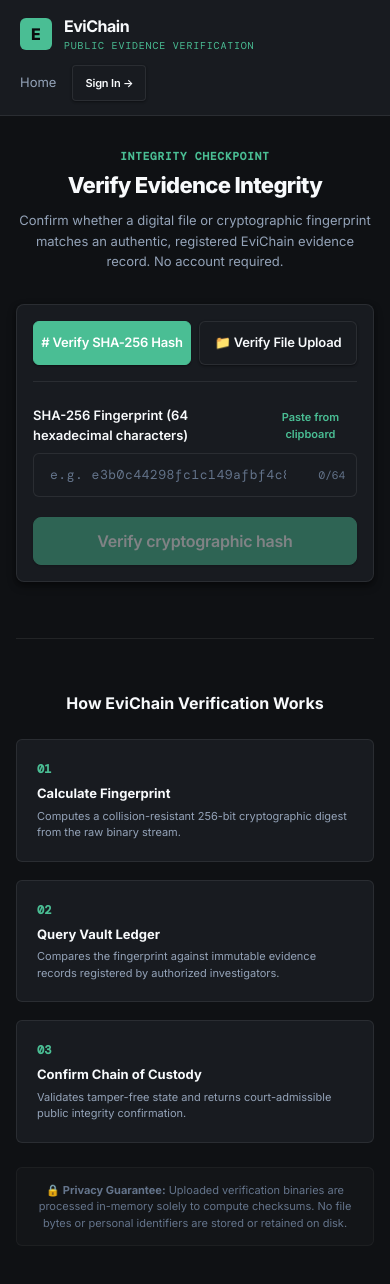
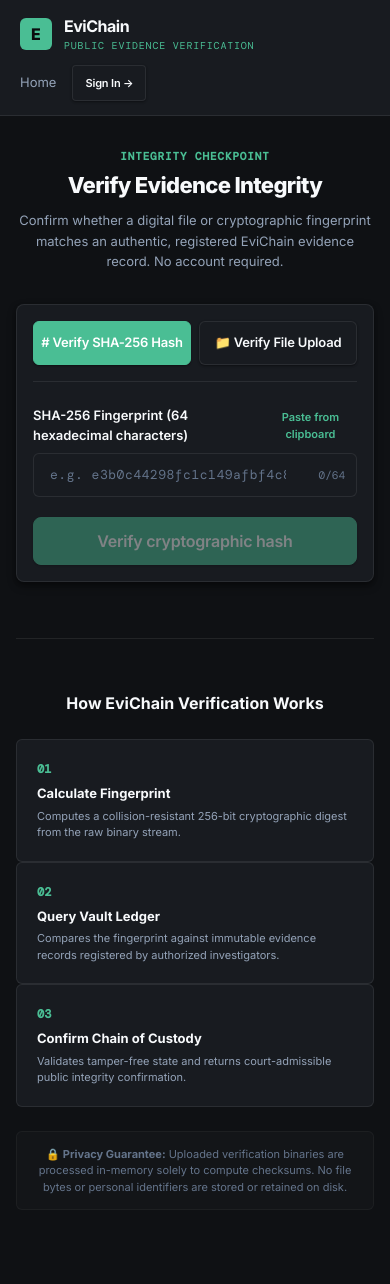
Before and after one commit to ROhitg-upta/EviChain-H, a Next.js app: page /verify in a window 390 px wide. Shown: the top 1284 px of the page. Built offline with nearby package versions, Linux system fonts and the light colour scheme; no server answers.

Commit message:
fix(ui): responsive 3-step grid on verify page to eliminate mobile crowding

```diff
--- a/app/verify/page.tsx
+++ b/app/verify/page.tsx
@@ -439,7 +439,7 @@
           <h3 style={{ textAlign: "center", fontSize: "var(--text-md)", fontWeight: 700, color: "var(--text-primary)", marginBottom: 24 }}>
             How EviChain Verification Works
           </h3>
-          <div style={{ display: "grid", gridTemplateColumns: "repeat(auto-fit, minmax(200px, 1fr))", gap: 18 }}>
+          <div className="grid grid-cols-1 md:grid-cols-3 gap-4">
             {[
               { num: "01", title: "Calculate Fingerprint", desc: "Computes a collision-resistant 256-bit cryptographic digest from the raw binary stream." },
               { num: "02", title: "Query Vault Ledger", desc: "Compares the fingerprint against immutable evidence records registered by authorized investigators." },
```
